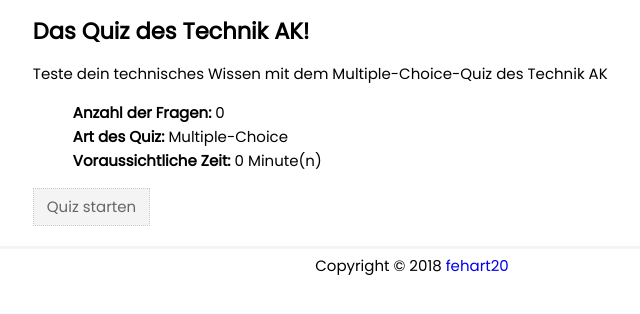
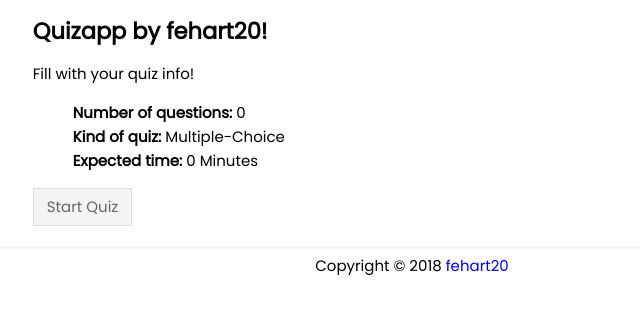
Before and after one commit to fehart20/quizapp, a PHP site: page / in a window 1280 px wide. Shown: the part 75-389 px from the top of the page, without its empty margins (228-868 px from the left). Run offline with PHP 8.4, Linux system fonts and the light colour scheme; data that the repository does not hold is empty.

Commit message:
Update index.php

```diff
--- a/index.php
+++ b/index.php
@@ -19,14 +19,14 @@
 <body>
 	<main>
 		<div class="container">
-			<h2>Das Quiz des Technik AK!</h2>
-			<p>Teste dein technisches Wissen mit dem Multiple-Choice-Quiz des Technik AK</p>
+			<h2>Quizapp by fehart20!</h2>
+			<p>Fill with your quiz info!</p>
 			<ul>
-				<li><strong>Anzahl der Fragen: </strong><?php echo $total; ?></li>
-				<li><strong>Art des Quiz: </strong>Multiple-Choice</li>
-				<li><strong>Voraussichtliche Zeit: </strong><?php echo $total * .5; ?> Minute(n)</li>
+				<li><strong>Number of questions: </strong><?php echo $total; ?></li>
+				<li><strong>Kind of quiz: </strong>Multiple-Choice</li>
+				<li><strong>Expected time: </strong><?php echo $total * .5; ?> Minutes</li>
 			</ul>
-			<a href="question.php?n=1" class="start">Quiz starten</a>
+			<a href="question.php?n=1" class="start">Start Quiz</a>
 		</div>
 	</main>
 
```
